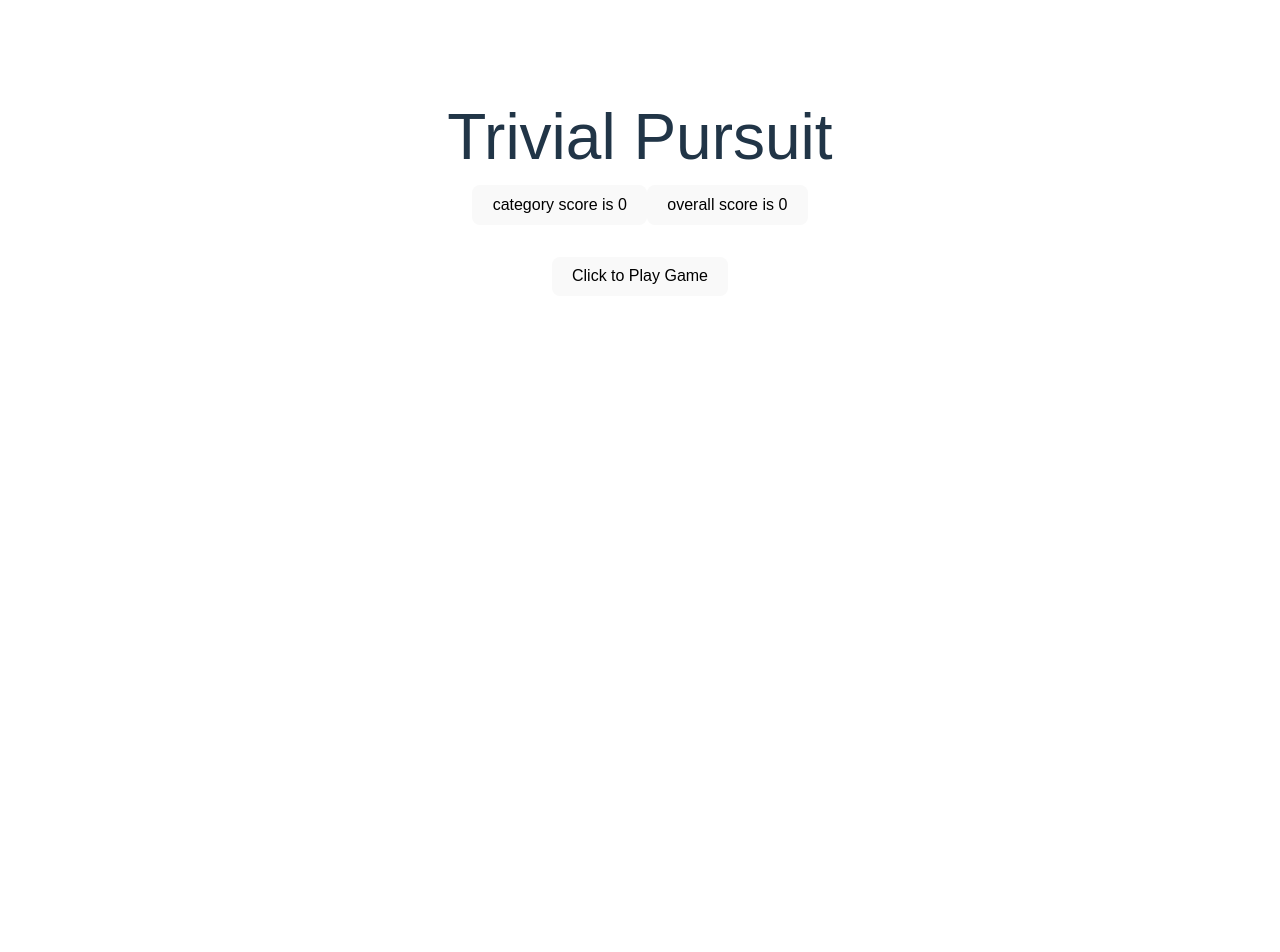
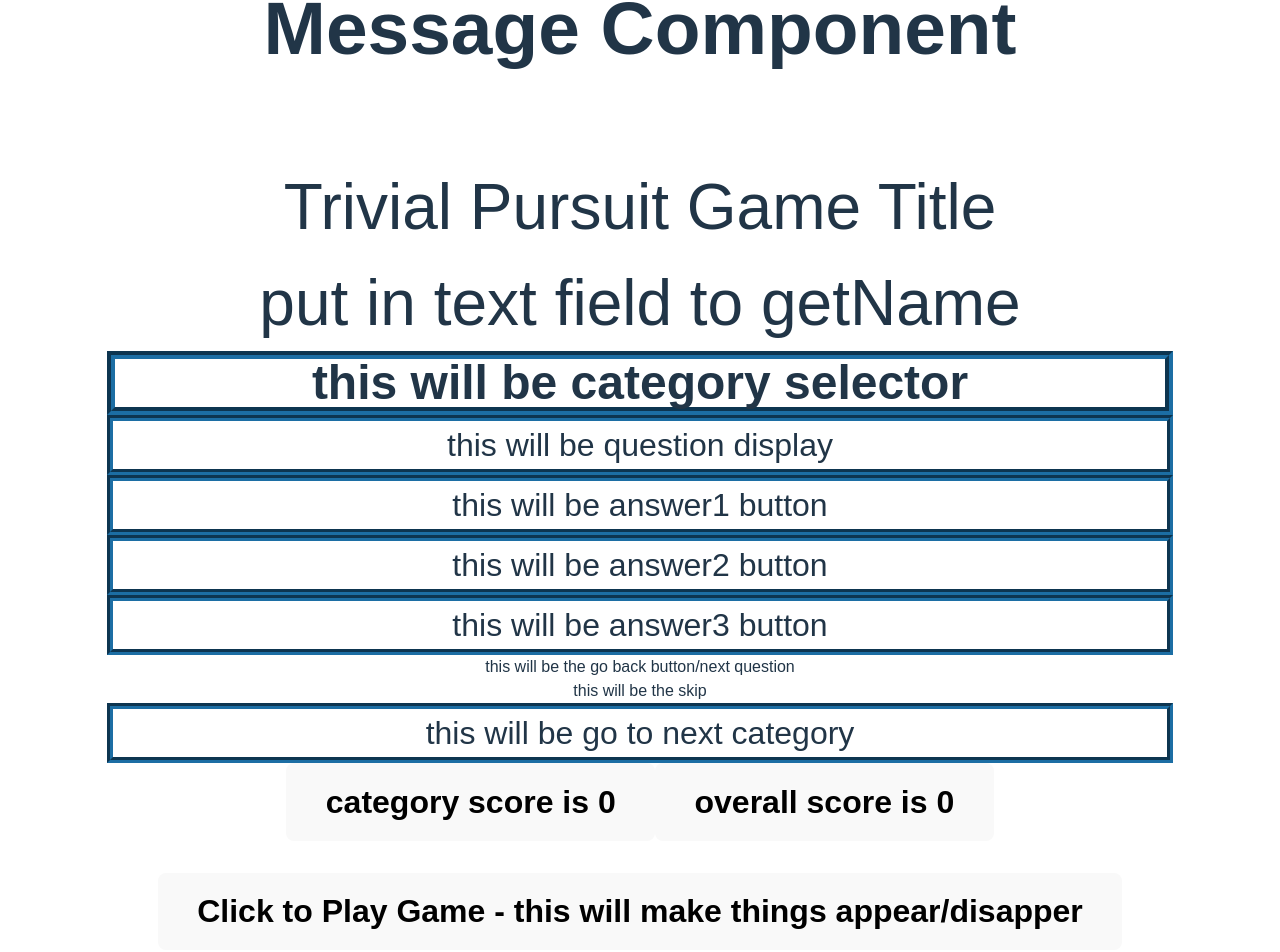
Before and after one commit to mbriese/TrivialPursuits, a React (Vite) app in the folder TrivialPursuitGame/: page / in a window 1280 px wide. Shown: the part 430-1382 px from the top of the page. Before the commit the page ends 800 px from the top, so only its background shows below. Built offline with nearby package versions, Linux system fonts and the light colour scheme.

Commit message:
styling changes

```diff
--- a/TrivialPursuitGame/src/App.css
+++ b/TrivialPursuitGame/src/App.css
@@ -40,6 +40,37 @@
   background-color: white;
 }
 
+.category-section-title {
+  font-size: 3rem;
+  font-weight: 700;
+  margin: 15;
+  line-height: 1;
+  border: 8px groove #1C6EA4;
+}
+
+.button-item {
+  font-size: 2rem;
+  font-weight: 700;
+  max-width: 1066px;
+  margin: 5 auto;
+}
+
+.myButton {
+  color: rgb(255, 255, 255);
+  font-size: 4rem; line-height: 5rem; padding: 6px; border-radius: 10px; font-family:  'Source Sans 3', sans-serif; font-weight: 700; text-decoration: none; font-style: normal; font-variant: normal; text-transform: none; background-image: linear-gradient(to right, rgb(28, 110, 164) 0%, rgb(35, 136, 203) 50%, rgb(20, 78, 117) 100%); box-shadow: rgb(0, 0, 0) 5px 5px 15px 5px; border: 6px groove rgb(28, 110, 164); display: inline-block;}
+  .myButton:hover {
+  background: #1C6EA4; }
+  .myButton:active {
+  background: #144E75; }
+
+.page-section-item {
+  font-size: 2rem;
+  max-width: 1066px;
+  margin: 5 auto;
+  border: 6px groove #1C6EA4;
+}
+
+
 .page-section-inner {
   font-size: 4rem;
   max-width: 1066px;
@@ -60,6 +91,7 @@
   font-family: 'Source Sans 3', sans-serif;
 }
 
+
 .card {
   padding: 2em;
 }
--- a/TrivialPursuitGame/src/App.tsx
+++ b/TrivialPursuitGame/src/App.tsx
@@ -9,10 +9,14 @@
   const [count, setCount] = useState(0);
   const [answer, setAnswer] = useState(false);
   const [contestantName, setName] = useState("");
-  const gameTitle = "Trivial Pursuit";
+  const gameTitle = "Trivial Pursuit Game Title";
 
   function displayGameName() {
     <span>gameName</span>;
+  }
+
+  function getName() {
+    <span>display Name</span>;
   }
 
   return (
@@ -30,15 +34,25 @@
           <Message />
         </div>
         <div className="h2 page-section-inner message">{gameTitle}</div>
-        <button onClick={() => setCount((count) => count + 1)}>
+        <div className="h2 page-section-inner message">put in text field to getName</div>
+        <div className="h2 category-section-title message">this will be category selector</div>
+        <div className="h2 page-section-item message">this will be question display</div>
+        <div className="h2 page-section-item message">this will be answer1 button</div>
+        <div className="h2 page-section-item message">this will be answer2 button</div>
+        <div className="h2 page-section-item message">this will be answer3 button</div>
+        <div className="h2 my-button message">this will be the go back button/next question</div>
+        <div className="h2 my-button message">this will be the skip </div>
+
+        <div className="h2 page-section-item message">this will be go to next category</div>
+        <button className="h2 button-item" onClick={() => setCount((count) => count + 1)}>
           category score is {count}
         </button>
-        <button onClick={() => setCount((count) => count + 1)}>
+        <button className="h2 button-item" onClick={() => setCount((count) => count + 1)}>
           overall score is {count}
         </button>
       </div>
-      <button onClick={() => setAnswer(answer => !answer)}>
-        Click to Play Game
+      <button className="h2 button-item" onClick={() => setAnswer(answer => !answer)}>
+        Click to Play Game - this will make things appear/disapper
       </button>
     </div>
   );
--- a/TrivialPursuitGame/src/Message.tsx
+++ b/TrivialPursuitGame/src/Message.tsx
@@ -4,7 +4,7 @@
 function Message() {
   return (
     <>
-      <h3>Welcome to Trivial Pursuit!</h3>
+      <h3>Welcome to Trivial Pursuit! Message Component</h3>
     </>
   )
 }
--- a/TrivialPursuitGame/src/components/GetName.tsx
+++ b/TrivialPursuitGame/src/components/GetName.tsx
@@ -8,8 +8,9 @@
   };
   return (
     <div>
-      <input type = "text"></input>
-
+      <input type = "text">
+      Enter name
+      </input>
     </div>
   )
 }
```
